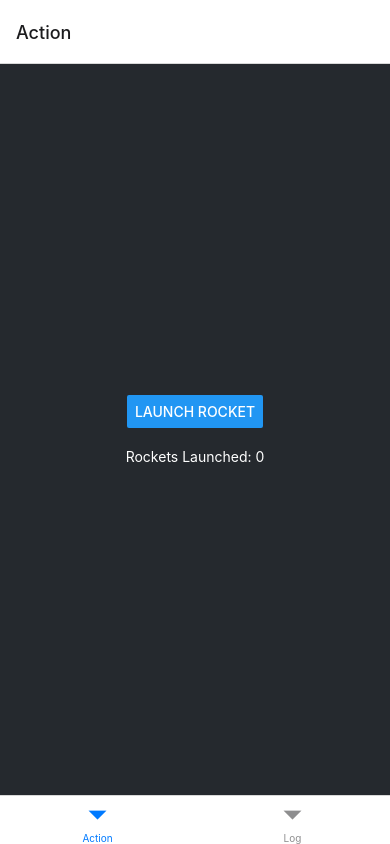
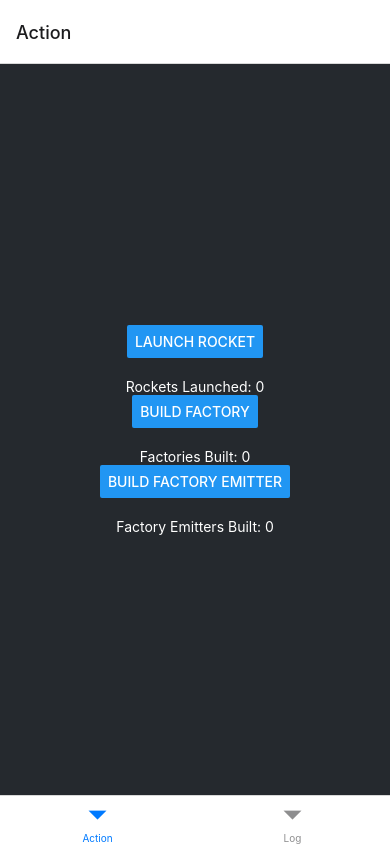
Before and after one commit to mchusma/singularity, a React Native app: screen /Action in a window 390 px wide. Built offline with nearby package versions, Linux system fonts and the light colour scheme.

Commit message:
added more units and have some of them auto-incrementing

```diff
--- /dev/null
+++ b/src/components/units.tsx
@@ -0,0 +1,60 @@
+import React, { useEffect } from 'react';
+import { View, Button, Text, StyleSheet } from 'react-native';
+import { useDispatch, useSelector } from 'react-redux';
+import { launchRocket, buildFactory, buildFactoryEmitter } from '../store/unitSlice';
+import { RootState } from '../store/store';
+
+function Units() {
+  const dispatch = useDispatch();
+  const rocketsLaunched = useSelector((state: RootState) => state.units.rocketsLaunched);
+  const factoriesBuilt = useSelector((state: RootState) => state.units.factoriesBuilt);
+  const factoryEmittersBuilt = useSelector((state: RootState) => state.units.factoryEmittersBuilt);
+
+  useEffect(() => {
+    // Set an interval to dispatch launchRocket action for each factory every second
+    const intervalRockets = setInterval(() => {
+      for (let i = 0; i < factoriesBuilt; i++) {
+        dispatch(launchRocket());
+      }
+    }, 1000);
+
+    return () => {
+      clearInterval(intervalRockets);
+    };
+  }, [factoriesBuilt, dispatch]);
+
+  useEffect(() => {
+    // Set an interval to dispatch buildFactory action for each factory emitter every 10 seconds
+    const intervalFactories = setInterval(() => {
+      for (let i = 0; i < factoryEmittersBuilt; i++) {
+        dispatch(buildFactory());
+      }
+    }, 10000);
+
+    return () => {
+      clearInterval(intervalFactories);
+    };
+  }, [factoryEmittersBuilt, dispatch]);
+
+  return (
+    <View style={styles.container}>
+      <Button title="Launch Rocket" onPress={() => dispatch(launchRocket())} />
+      <Text style={{ color: '#fff', marginTop: 20 }}>Rockets Launched: {rocketsLaunched}</Text>
+      <Button title="Build Factory" onPress={() => dispatch(buildFactory())} />
+      <Text style={{ color: '#fff', marginTop: 20 }}>Factories Built: {factoriesBuilt}</Text>
+      <Button title="Build Factory Emitter" onPress={() => dispatch(buildFactoryEmitter())} />
+      <Text style={{ color: '#fff', marginTop: 20 }}>Factory Emitters Built: {factoryEmittersBuilt}</Text>
+    </View>
+  );
+}
+
+const styles = StyleSheet.create({
+  container: {
+    flex: 1,
+    backgroundColor: '#25292e',
+    alignItems: 'center',
+    justifyContent: 'center',
+  },
+});
+
+export default Units;
--- a/src/screens/actionTab.tsx
+++ b/src/screens/actionTab.tsx
@@ -1,36 +1,12 @@
-import React, { useEffect } from 'react';
-import { StyleSheet, Text, View, Button } from 'react-native';
-import { StatusBar } from 'expo-status-bar';
-import { useDispatch, useSelector } from 'react-redux';
-import { launchRocket, setRocketsLaunched } from '../store/rocketsSlice';
-import { RootState } from '../store/store';
+import React from 'react';
+import Units from '../components/units';
+
+console.log('singularity2/singularity/src/screens/actionTab.tsx');
 
 function ActionTab() {
-  const dispatch = useDispatch();
-  const rocketsLaunched = useSelector((state: RootState) => state.rockets.launched);
-
-  const initialRocketsLaunched = 0;
-
-  const handleLaunchRocket = () => {
-    dispatch(launchRocket());
-  };
-
   return (
-    <View style={styles.container}>
-      <Button title="Launch Rocket" onPress={handleLaunchRocket} />
-      <Text style={{ color: '#fff', marginTop: 20 }}>Rockets Launched: {rocketsLaunched}</Text>
-      <StatusBar style="auto" />
-    </View>
+    <Units />
   );
 }
 
-const styles = StyleSheet.create({
-  container: {
-    flex: 1,
-    backgroundColor: '#25292e',
-    alignItems: 'center',
-    justifyContent: 'center',
-  },
-});
-
 export default ActionTab;
--- a/src/store/rocketsSlice.ts
+++ /dev/null
@@ -1,27 +0,0 @@
-// store/rocketsSlice.ts
-import { createSlice } from '@reduxjs/toolkit';
-
-interface RocketsState {
-  launched: number;
-}
-
-const initialState: RocketsState = {
-  launched: 0,
-};
-
-export const rocketsSlice = createSlice({
-  name: 'rockets',
-  initialState,
-  reducers: {
-    launchRocket: (state) => {
-      state.launched += 1;
-    },
-    setRocketsLaunched: (state, action) => {
-      state.launched = action.payload;
-    },
-  },
-});
-
-export const { launchRocket, setRocketsLaunched } = rocketsSlice.actions;
-
-export default rocketsSlice.reducer;
--- a/src/store/store.ts
+++ b/src/store/store.ts
@@ -1,5 +1,5 @@
 import { configureStore, getDefaultMiddleware, combineReducers } from '@reduxjs/toolkit';
-import rocketsReducer from './rocketsSlice';
+import unitsReducer from './unitSlice'; // Updated import path
 import AsyncStorage from '@react-native-async-storage/async-storage';
 import { persistStore, persistReducer } from 'redux-persist';
 
@@ -9,7 +9,7 @@ const persistConfig = {
 };
 
 const rootReducer = combineReducers({
-  rockets: rocketsReducer,
+  units: unitsReducer,
 });
 
 const persistedReducer = persistReducer(persistConfig, rootReducer);
--- /dev/null
+++ b/src/store/unitSlice.ts
@@ -0,0 +1,26 @@
+// unitSlice.ts
+import { createSlice } from '@reduxjs/toolkit';
+
+export const unitSlice = createSlice({
+  name: 'units',
+  initialState: {
+    rocketsLaunched: 0,
+    factoriesBuilt: 0,
+    factoryEmittersBuilt: 0,
+  },
+  reducers: {
+    launchRocket: (state) => {
+      state.rocketsLaunched += 1;
+    },
+    buildFactory: (state) => {
+      state.factoriesBuilt += 1;
+    },
+    buildFactoryEmitter: (state) => {
+      console.log('Before building factory emitter:', state.factoryEmittersBuilt);
+      state.factoryEmittersBuilt += 1;
+    },
+  },
+});
+
+export const { launchRocket, buildFactory, buildFactoryEmitter } = unitSlice.actions;
+export default unitSlice.reducer;
```
